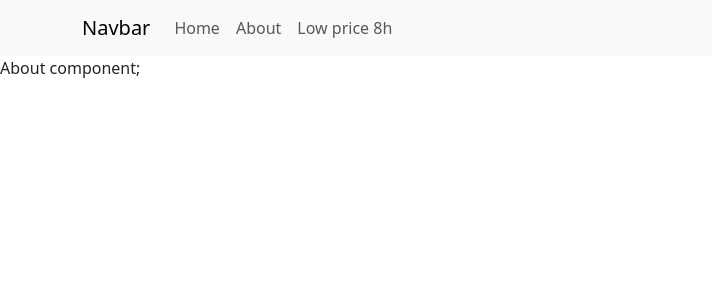
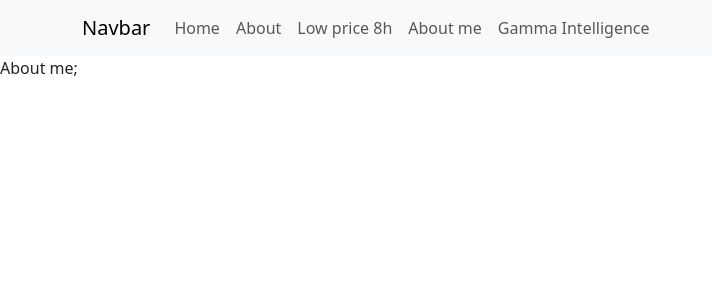
Before and after one commit to TatianaSambueva/Elektrikell, a React (Create React App) app: page /about/me in a window 1280 px wide. Shown: the top 300 px of the page, without its empty margins (0-712 px from the left). Built offline with nearby package versions, Linux system fonts and the light colour scheme.

Commit message:
about pages

```diff
--- a/src/About/About.jsx
+++ b/src/About/About.jsx
@@ -3,17 +3,19 @@ import { useLocation, useParams, useNavigate } from "react-router-dom";
 
 
 function About() {
-    const location = useLocation();
-    const params = useParams();
-    const navigate = useNavigate();
+    // const location = useLocation();
+    const { who } = useParams();
+    // const navigate = useNavigate();
 
 
-    console.log('params', params);
+    // console.log('params', params);
 
-    useEffect(() => {
-        if (params.id === "999") navigate("/");
-    }, [params, navigate]);
+    // useEffect(() => {
+    //     if (params.id === "999") navigate("/");
+    // }, [params, navigate]);
 
+    if (who === 'me') return <>About me</>;
+    if (who === 'gamma') return <>Gamma Intelligence</>
     return <>About component</>;
 }
 
--- a/src/App.jsx
+++ b/src/App.jsx
@@ -12,8 +12,7 @@ function App() {
                     <Route path="lowprice/:hours" element={<ElectricPrice />} />
                 </Route>
                 <Route path="/about" element={<About />}>
-                    <Route path=":id" element={<About />} />
-                    <Route path=":id/:name" element={<About />} />
+                    <Route path=":who" element={<About />} />
                 </Route>
 
                 <Route path="*" element={<h1>404</h1>} />
--- a/src/Navigation.jsx
+++ b/src/Navigation.jsx
@@ -12,6 +12,8 @@ function Navigation() {
                     <Link to="/" className="nav-link">Home</Link>
                     <Link to="/about" className="nav-link">About</Link>
                     <Link to="lowprice/8" className="nav-link">Low price 8h</Link>
+                    <Link to="/about/me" className="nav-link">About me</Link>
+                    <Link to="/about/gamma" className="nav-link">Gamma Intelligence</Link>
                 </Nav>
             </Container>
         </Navbar>
```
